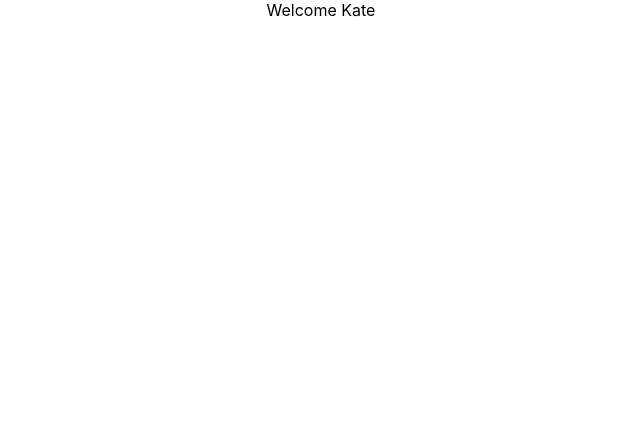
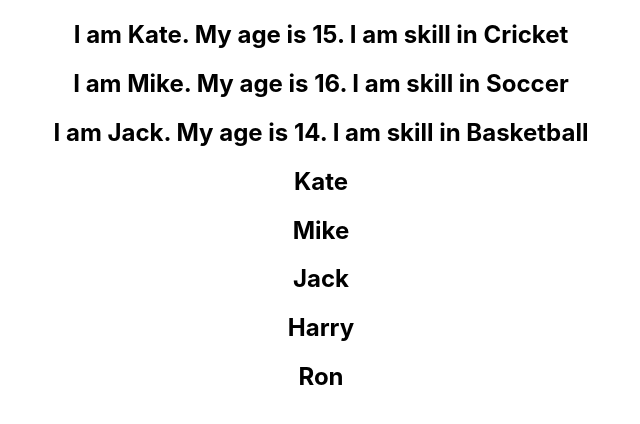
Before and after one commit to Afirestriker/react-concepts-in-action, a React (Create React App) app in the folder ReactJS-Tutorial/hello-world/: page / in a window 1280 px wide. Shown: the top 424 px of the page, without its empty margins (319-959 px from the left). Built offline with nearby package versions, Linux system fonts and the light colour scheme; the HTML template or start-up script is replaced by a standard one.

Commit message:
Lesson 17 and Lesson 18. File - NameList.js, PersonList.js and Person.js

```diff
--- a/ReactJS-Tutorial/hello-world/src/App.js
+++ b/ReactJS-Tutorial/hello-world/src/App.js
@@ -10,14 +10,21 @@ import ClassClick from "./components/ClassClick";
 import EventBind from "./components/EventBind";
 import ParentComponent from './components/ParentComponent';
 import UserGreeting from './components/UserGreeting';
+import NameList from './components/NameList';
+import PersonList from "./components/PersonList";
 
 function App() {
     return (
         <div className="App">
 
-            <UserGreeting />
+            {/* //* 📌List Rendering */}
+            <PersonList />
+            <NameList />
 
-            {/* //📌 Pass Method as props */}
+            {/* //* 📌Conditional Rendering */}
+            {/* <UserGreeting /> */}
+
+            {/* //* 📌Pass Method as props */}
             {/* <ParentComponent /> */}
 
             {/* //* 📌Binding Event Handlers */}
--- /dev/null
+++ b/ReactJS-Tutorial/hello-world/src/components/NameList.js
@@ -0,0 +1,10 @@
+import React from 'react';
+
+const NameList = () => {
+    const names = ['Kate', 'Mike', 'Jack', 'Harry', 'Ron'];
+    const nameList = names.map( (name, key) => <h2 key={key}>{name}</h2>)
+
+    return(<>{nameList}</>);
+}
+
+export default NameList;
--- /dev/null
+++ b/ReactJS-Tutorial/hello-world/src/components/Person.js
@@ -0,0 +1,11 @@
+import React from 'react';
+
+const Person = ({ person }) => {
+    return(
+        <>
+            <h2>I am {person.name}. My age is {person.age}. I am skill in {person.skill}</h2>
+        </>
+    );
+}
+
+export default Person;
--- /dev/null
+++ b/ReactJS-Tutorial/hello-world/src/components/PersonList.js
@@ -0,0 +1,31 @@
+import React from 'react';
+import Person from './Person';
+
+const PersonList = () => {
+    const persons = [
+        {
+            id: 1,
+            name: "Kate",
+            age: 15,
+            skill: "Cricket",
+        },
+        {
+            id: 2,
+            name: "Mike",
+            age: 16,
+            skill: "Soccer",
+        },
+        {
+            id: 3,
+            name: "Jack",
+            age: 14,
+            skill: "Basketball",
+        }
+    ];
+
+    const personList = persons.map( person => <Person key={person.id} person={person}/>);
+
+    return(<>{personList}</>);
+}
+
+export default PersonList;
```
Also changed, not shown: 1 other file (tests, documents, lock files or other folders).
